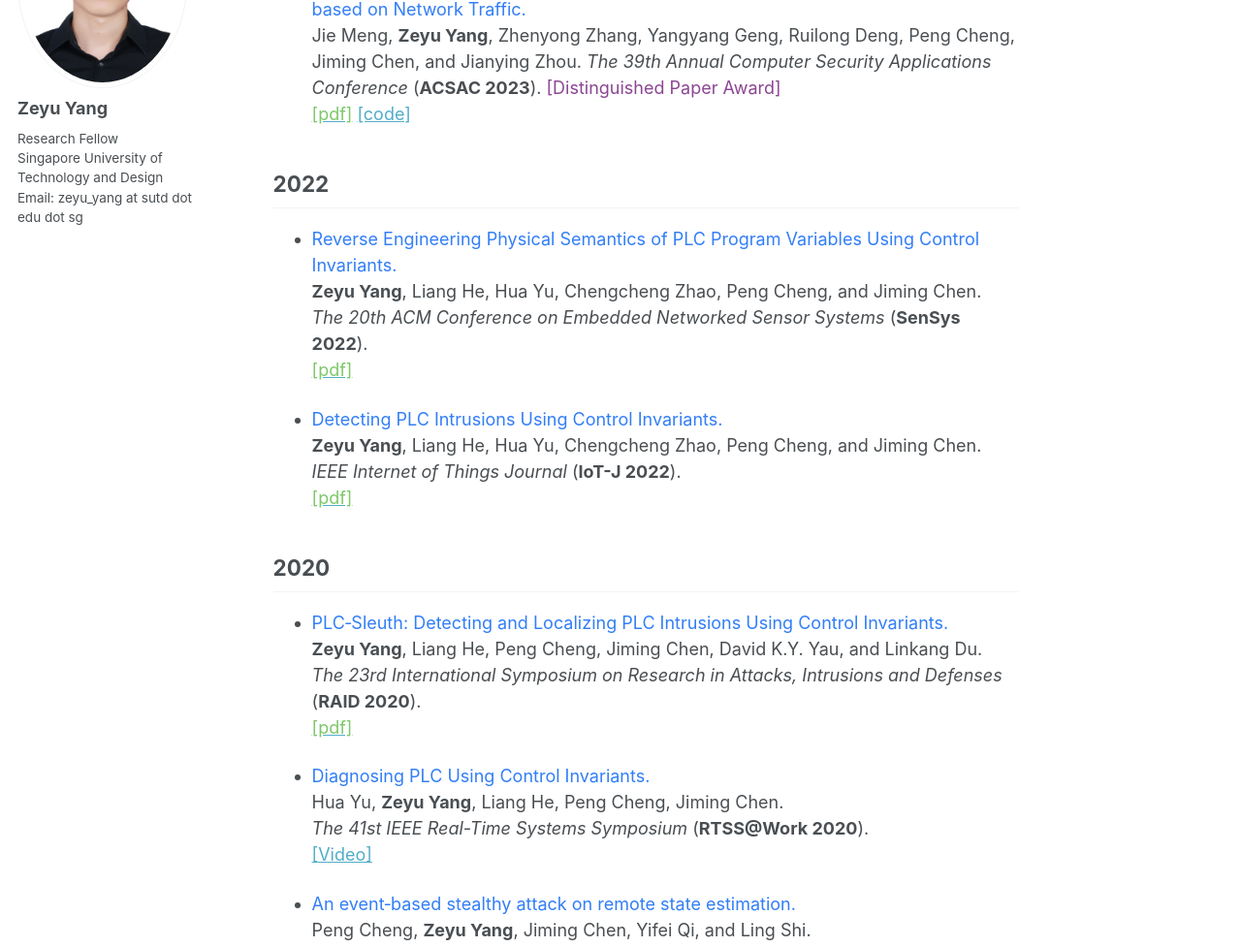
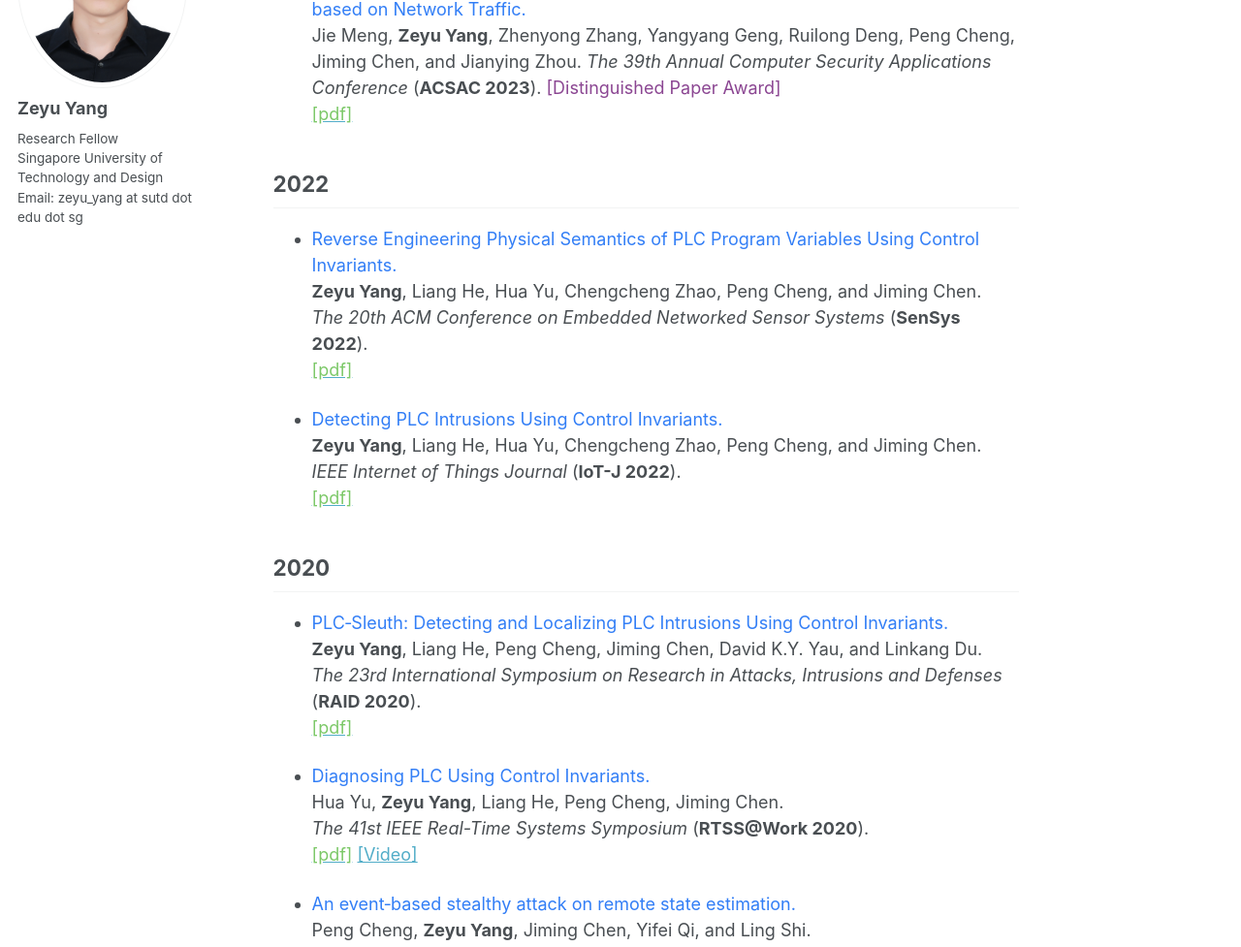
Before and after one commit to zeyuid/zeyuid.github.io, a Jekyll site: the page built from _pages/publications.md, in a window 1280 px wide and 1400 px high, scrolled down 528 px. Shown: the part 161-1138 px from the top of the window at 97% size. Built offline with Jekyll 4.4.1, drawn with Linux system fonts in a browser that asks for light colours.

Commit message:
add file

```diff
--- a/_pages/publications.md
+++ b/_pages/publications.md
@@ -35,7 +35,7 @@ Jie Meng, **Zeyu Yang**, Zhenyong Zhang, Yangyang Geng, Ruilong Deng, Peng Cheng
 <i>The 39th Annual Computer Security Applications Conference</i> (**ACSAC 2023**). <font color="#8b4692">[Distinguished Paper Award]</font>
 <br>
 [<font color="#7cc868">[pdf]</font>](https://dl.acm.org/doi/10.1145/3627106.3627179)
-[[code]]()
+<!-- [[code]]() -->
 
 
 ## 2022
@@ -75,8 +75,8 @@ Hua Yu, **Zeyu Yang**, Liang He, Peng Cheng, Jiming Chen.
 <br>
 <i>The 41st IEEE Real-Time Systems Symposium</i> (**RTSS@Work 2020**).
 <br>
+[<font color="#7cc868">[pdf]</font>](http://yangzhangalmo.github.io/papers/CCS24-MGTBench.pdf)
 [[Video]](https://www.youtube.com/watch?v=2ZVj5IUiN_k)
-<!-- <font color="#7cc868"><font>-->
 
 
 * <font color="#327ef6">An event‐based stealthy attack on remote state estimation.</font>
```
